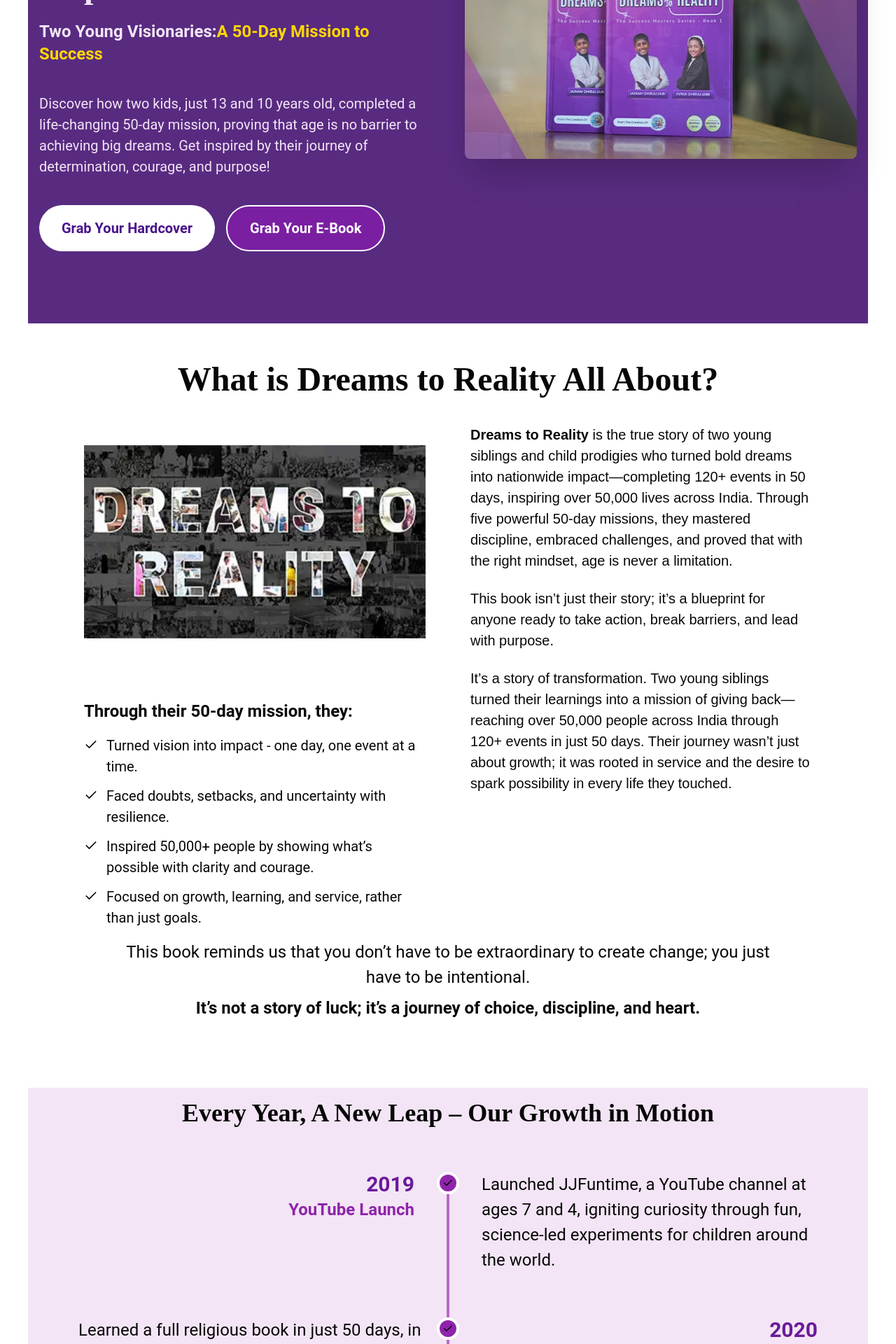
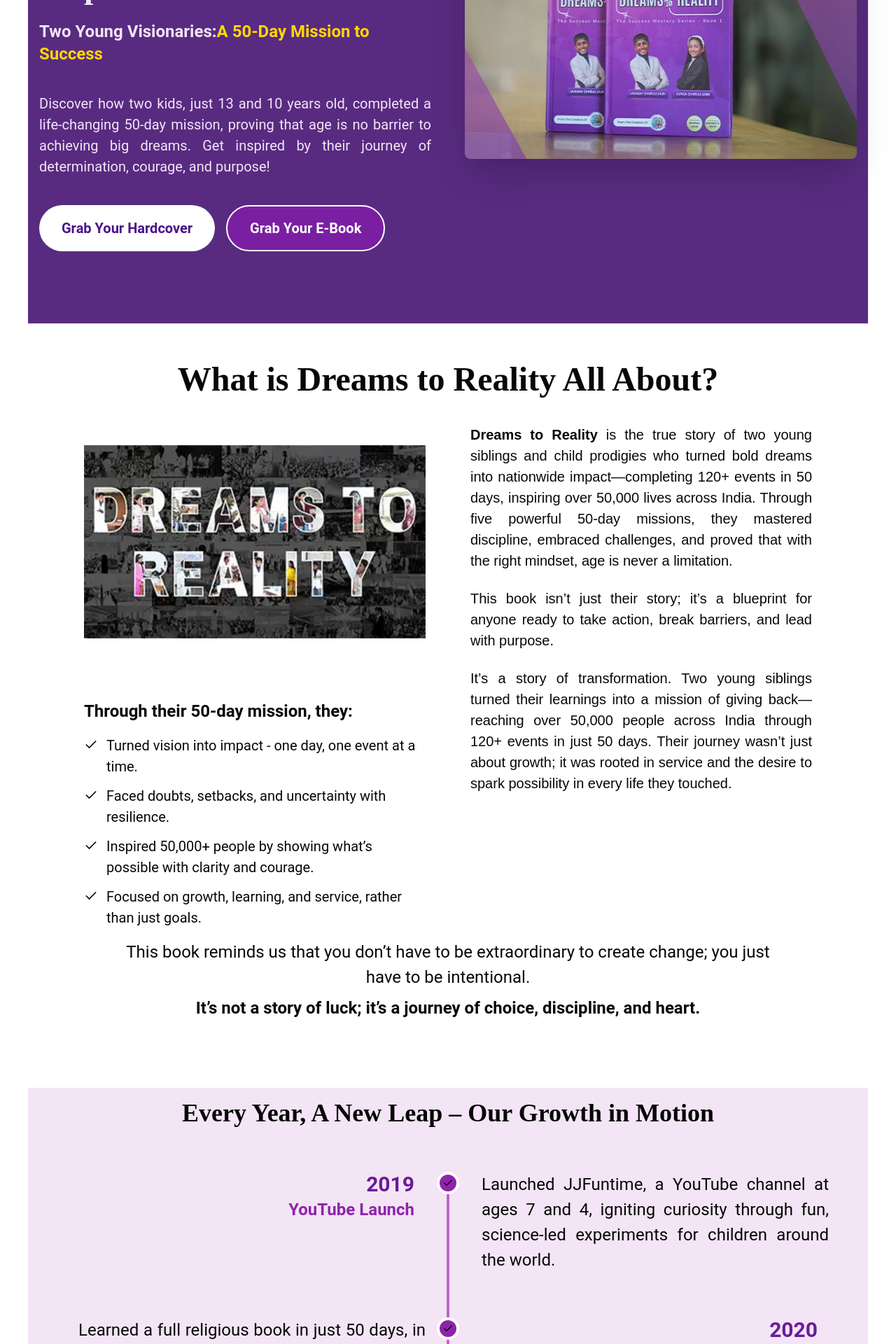
Before and after one commit to manojghodke1xl/landing, a React (Vite) app: page /dreams-to-reality/ae in a window 1280 px wide. Shown: the part 440-2360 px from the top of the page at 70% size. Built offline with nearby package versions, Linux system fonts and the light colour scheme.

Commit message:
alignment add

```diff
--- a/src/Components/Change.jsx
+++ b/src/Components/Change.jsx
@@ -42,7 +42,7 @@ const Change = () => {
 
         {/* Right Section: Text Blocks */}
         <div className="w-full lg:w-1/2 flex flex-col gap-6">
-          <p className="font-helvetica text-gray-700 text-md md:text-lg">
+          <p className="font-helvetica text-gray-700 text-md md:text-lg text-justify">
             <strong>Dreams to Reality</strong> is the true story of two young
             siblings and child prodigies who turned bold dreams into nationwide
             impact—completing 120+ events in 50 days, inspiring over 50,000
@@ -51,12 +51,12 @@ const Change = () => {
             right mindset, age is never a limitation.
           </p>
 
-          <p className="font-helvetica text-gray-700 text-md md:text-lg">
+          <p className="font-helvetica text-gray-700 text-md md:text-lg text-justify">
             This book isn’t just their story; it’s a blueprint for anyone ready
             to take action, break barriers, and lead with purpose.
           </p>
 
-          <p className="font-helvetica text-gray-700 text-md md:text-lg">
+          <p className="font-helvetica text-gray-700 text-md md:text-lg text-justify">
             It’s a story of transformation. Two young siblings turned their
             learnings into a mission of giving back—reaching over 50,000 people
             across India through 120+ events in just 50 days. Their journey
--- a/src/Components/GrowthInMotion.jsx
+++ b/src/Components/GrowthInMotion.jsx
@@ -84,7 +84,7 @@ const Timeline = () => {
                 </div>
 
                 {/* Content */}
-                <div className="ml-16 md:ml-0 md:w-1/2 md:px-8 md:pl-12 text-gray-700">
+                <div className="ml-16 md:ml-0 md:w-1/2 md:px-8 md:pl-12 text-gray-700 text-justify">
                   <p className="md:text-xl">{milestone.description}</p>
                 </div>
               </div>
--- a/src/Components/MissionComponent.jsx
+++ b/src/Components/MissionComponent.jsx
@@ -26,7 +26,7 @@ function MissionSection({
           </h2>
         )}
 
-        <p className=" text-md md:text-lg text-gray-600 mb-3 leading-relaxed  bg-none">
+        <p className=" text-md md:text-lg text-gray-600 mb-3 leading-relaxed  bg-none text-justify">
           {displayedText}
           {!isExpanded && isLong && "..."}
         </p>
--- a/src/Components/WhyAttend.jsx
+++ b/src/Components/WhyAttend.jsx
@@ -8,7 +8,7 @@ const WhyAttend = () => {
       <p className="text-lg sm:text-xl md:text-2xl mb-4 md:mb-10 text-purple-50 font-bold max-w-3xl mx-auto">
         Two Young Visionaries:<span className="text-[#FFD700]">A 50-Day Mission to Success</span>
       </p>
-      <p className="text-md md:text-lg mb-6 md:mb-10 text-purple-50 font-inter">
+      <p className="text-md md:text-lg mb-6 md:mb-10 text-purple-50 font-inter text-justify">
         Discover how two kids, just 13 and 10 years old, completed a
         life-changing 50-day mission, proving that age is no barrier to
         achieving big dreams. Get inspired by their journey of
```
